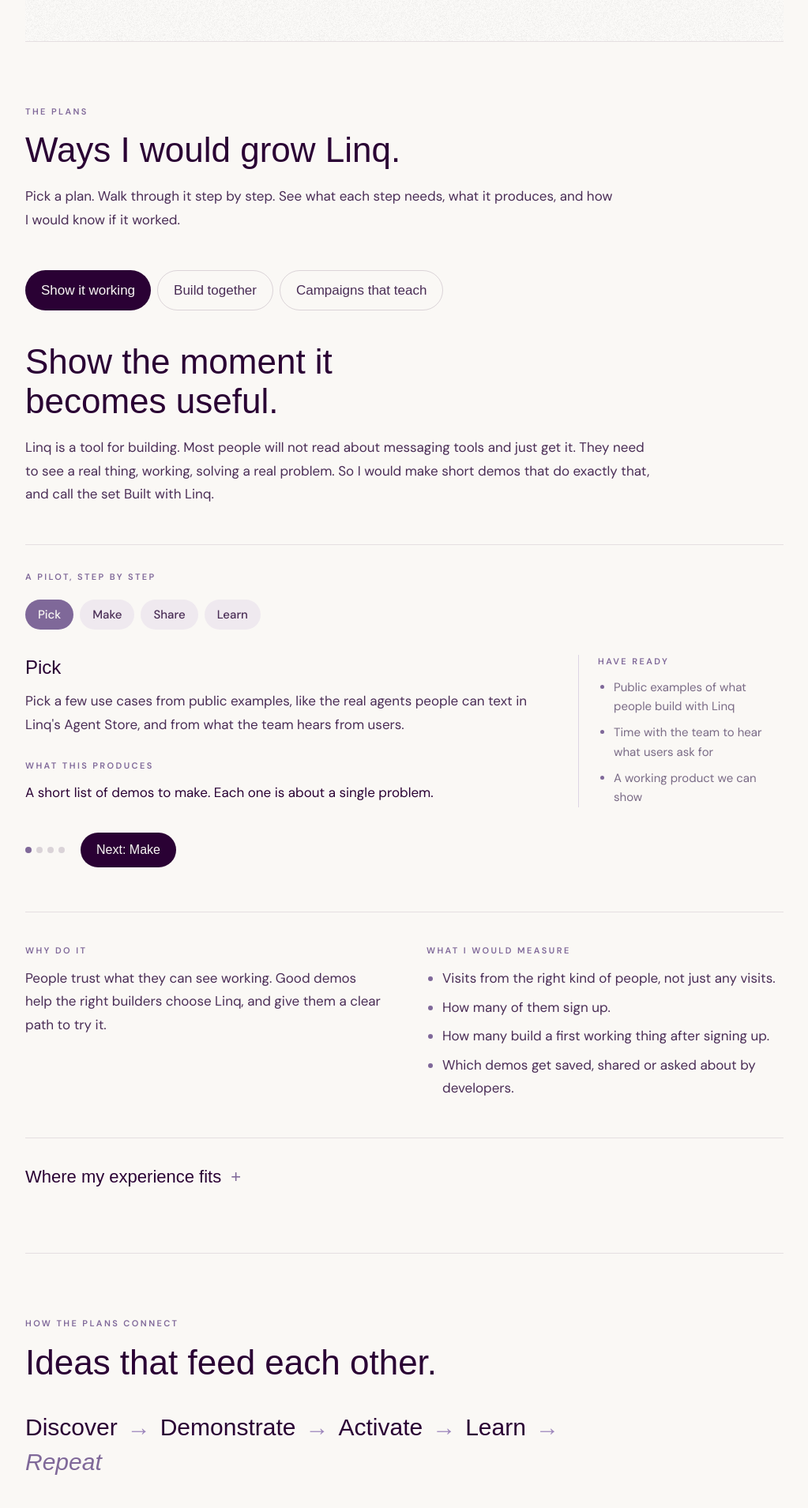
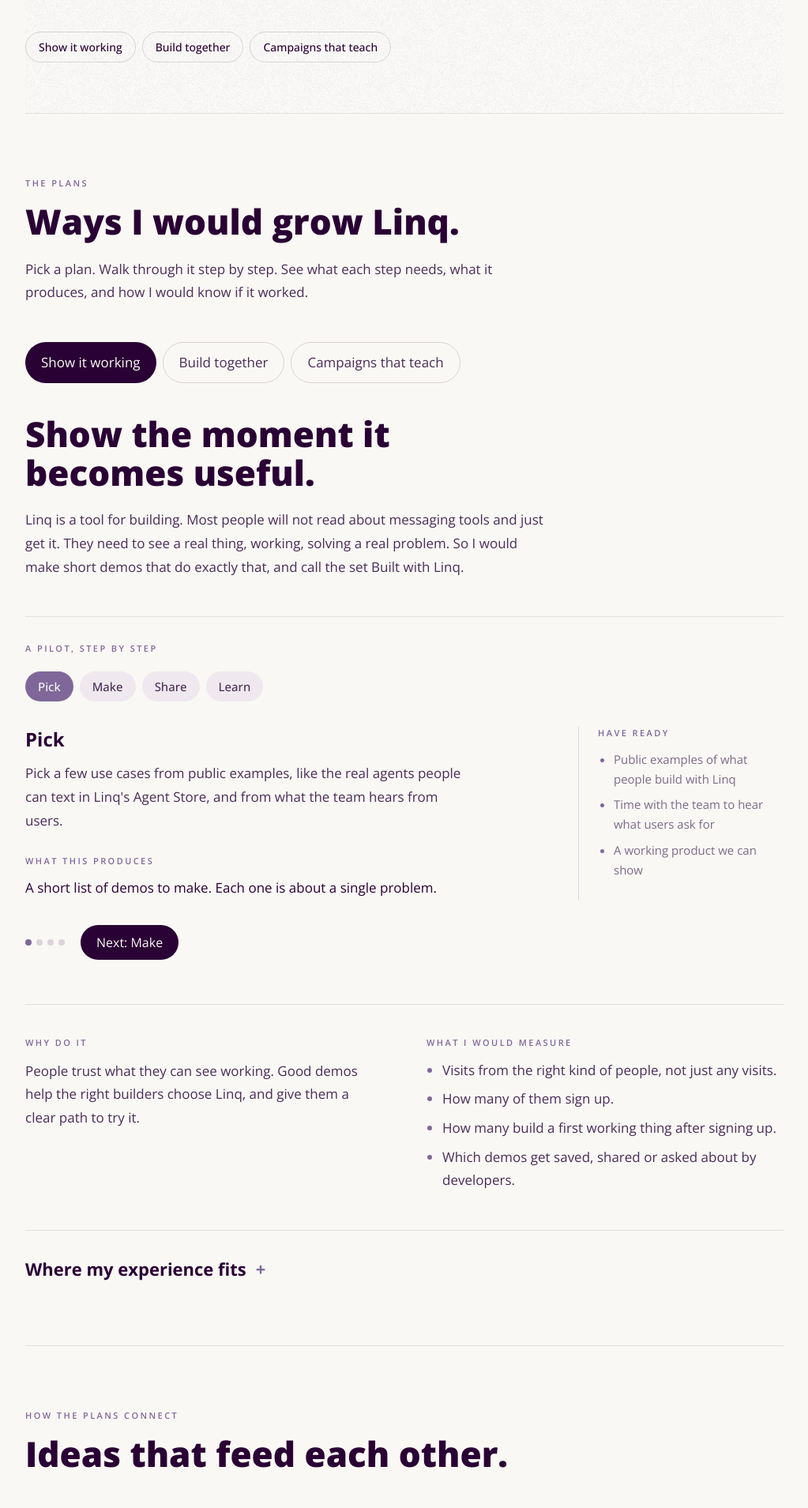
Before and after one commit to Sergio-Pineros/sergiopineros, a Next.js app: page /linq in a window 1280 px wide. Shown: the part 880-2789 px from the top of the page at 79% size, without its empty margins (128-1151 px from the left). Built offline with nearby package versions, Linux system fonts and the light colour scheme; a web font is replaced by a local one.

Commit message:
Linq page: remove Lets talk button and arrows, no italics, Open Sans only

```diff
--- a/app/linq/page.tsx
+++ b/app/linq/page.tsx
@@ -1,8 +1,16 @@
 import type { Metadata } from "next";
+import { Open_Sans } from "next/font/google";
 import Link from "next/link";
 import ReadingProgress from "@/components/linq/ReadingProgress";
 import PlansExplorer from "@/components/linq/PlansExplorer";
 import { LINQ_LINKS, LINQ_PLANS } from "@/lib/linq";
+
+const openSans = Open_Sans({
+  subsets: ["latin"],
+  weight: ["300", "400", "500", "600", "700", "800"],
+  variable: "--font-linq-sans",
+  display: "swap",
+});
 
 export const metadata: Metadata = {
   title: "For Linq: a growth exercise by Sergio Piñeros",
@@ -28,7 +36,7 @@ export const metadata: Metadata = {
 
 function Eyebrow({ children }: { children: React.ReactNode }) {
   return (
-    <p className="font-sans text-[11px] font-semibold uppercase tracking-[0.22em] text-brand-deep">
+    <p className="text-[11px] font-semibold uppercase tracking-[0.22em] text-brand-deep">
       {children}
     </p>
   );
@@ -36,7 +44,7 @@ function Eyebrow({ children }: { children: React.ReactNode }) {
 
 export default function LinqPage() {
   return (
-    <div className="min-h-screen bg-page font-sans text-ink antialiased">
+    <div className={`${openSans.variable} min-h-screen bg-page text-ink antialiased [font-family:var(--font-linq-sans),system-ui,sans-serif]`}>
       <ReadingProgress />
       <a
         href="#plans"
@@ -48,7 +56,7 @@ export default function LinqPage() {
       <header className="mx-auto flex w-full max-w-5xl items-center justify-between px-5 py-6 sm:px-8">
         <Link
           href="/"
-          className="font-serif text-lg text-ink underline-offset-4 transition-colors hover:text-brand-deep hover:underline"
+          className="text-lg font-bold text-ink underline-offset-4 transition-colors hover:text-brand-deep hover:underline"
         >
           Sergio Piñeros
         </Link>
@@ -58,12 +66,6 @@ export default function LinqPage() {
             className="rounded-full px-4 py-2.5 text-[15px] font-medium text-ink-soft transition-colors hover:bg-surface-muted/60 hover:text-ink"
           >
             The plans
-          </a>
-          <a
-            href="#talk"
-            className="rounded-full bg-ink px-5 py-2.5 font-serif text-[16px] text-page transition-colors hover:bg-brand-deep"
-          >
-            Let&apos;s talk
           </a>
         </nav>
       </header>
@@ -83,14 +85,14 @@ export default function LinqPage() {
             <Eyebrow>An independent growth exercise / Linq</Eyebrow>
             <h1
               id="linq-title"
-              className="mt-6 font-serif text-[44px] leading-[1.08] text-ink sm:text-6xl sm:leading-[1.05]"
+              className="mt-6 text-[44px] font-extrabold leading-[1.08] text-ink sm:text-6xl sm:leading-[1.05]"
             >
               Good growth starts with understanding people.
             </h1>
-            <p className="mt-6 font-serif text-[22px] italic leading-[1.45] text-ink-soft sm:text-2xl">
+            <p className="mt-6 text-[22px] font-light leading-[1.45] text-ink-soft sm:text-2xl">
               Work I would do at Linq, and the real jobs and campaigns it comes from.
             </p>
-            <div className="mt-10 space-y-4 text-[17px] leading-[1.75] text-ink-soft">
+            <div className="mt-10 space-y-4 text-[17px] font-light leading-[1.75] text-ink-soft">
               <p>
                 I&apos;m Sergio. I&apos;ve spent the past several years helping small businesses
                 find customers, communicate what makes them different, and put technology to work.
@@ -103,7 +105,7 @@ export default function LinqPage() {
                 why. And each one is tied to something I have already done.
               </p>
             </div>
-            <p className="mt-10 text-sm italic leading-relaxed text-muted">
+            <p className="mt-10 text-sm leading-relaxed text-muted">
               An independent exercise prepared for Linq&apos;s Growth Strategist position. Linq has
               not commissioned, approved or endorsed this page, and the plans are ideas formed from
               public information, not conclusions drawn from internal data.
@@ -126,10 +128,10 @@ export default function LinqPage() {
         <section id="plans" aria-labelledby="plans-title" className="scroll-mt-20 border-t border-ink/10 py-16 sm:py-20">
           <div className="max-w-[68ch]">
             <Eyebrow>The plans</Eyebrow>
-            <h2 id="plans-title" className="mt-4 font-serif text-4xl leading-[1.12] text-ink sm:text-[44px]">
+            <h2 id="plans-title" className="mt-4 text-4xl font-extrabold leading-[1.12] text-ink sm:text-[44px]">
               Ways I would grow Linq.
             </h2>
-            <p className="mt-5 text-[17px] leading-[1.75] text-ink-soft">
+            <p className="mt-5 text-[17px] font-light leading-[1.75] text-ink-soft">
               Pick a plan. Walk through it step by step. See what each step needs, what it
               produces, and how I would know if it worked.
             </p>
@@ -142,25 +144,24 @@ export default function LinqPage() {
         <section aria-labelledby="loop-title" className="border-t border-ink/10 py-16 sm:py-20">
           <div className="max-w-[68ch]">
             <Eyebrow>How the plans connect</Eyebrow>
-            <h2 id="loop-title" className="mt-4 font-serif text-4xl leading-[1.12] text-ink sm:text-[44px]">
+            <h2 id="loop-title" className="mt-4 text-4xl font-extrabold leading-[1.12] text-ink sm:text-[44px]">
               Ideas that feed each other.
             </h2>
             <p
-              className="mt-10 flex flex-wrap items-baseline gap-x-3 gap-y-2 font-serif text-2xl text-ink sm:text-3xl"
+              className="mt-10 flex flex-wrap items-baseline gap-x-4 gap-y-2 text-2xl text-ink sm:text-3xl"
               aria-label="Discover, demonstrate, activate, learn, repeat"
             >
-              {["Discover", "Demonstrate", "Activate", "Learn", "Repeat"].map((word, index, all) => (
-                <span key={word} className="flex items-baseline gap-3">
-                  <span className={index === all.length - 1 ? "italic text-brand-deep" : undefined}>{word}</span>
-                  {index < all.length - 1 ? (
-                    <span aria-hidden="true" className="text-brand">
-                      →
-                    </span>
-                  ) : null}
-                </span>
-              ))}
+              <span className="font-extrabold">Discover</span>
+              <span aria-hidden="true" className="font-light text-brand-deep">·</span>
+              <span className="font-light">Demonstrate</span>
+              <span aria-hidden="true" className="font-light text-brand-deep">·</span>
+              <span className="font-extrabold">Activate</span>
+              <span aria-hidden="true" className="font-light text-brand-deep">·</span>
+              <span className="font-light">Learn</span>
+              <span aria-hidden="true" className="font-light text-brand-deep">·</span>
+              <span className="font-extrabold text-brand-deep">Repeat</span>
             </p>
-            <p className="mt-10 text-[17px] leading-[1.75] text-ink-soft">
+            <p className="mt-10 text-[17px] font-light leading-[1.75] text-ink-soft">
               The plans are one loop, not separate projects. Research finds the real problems.
               Demos make Linq easy to get. Events get people building, not just watching. Campaigns
               turn that interest into people getting started. And what we learn makes the next
@@ -173,10 +174,10 @@ export default function LinqPage() {
         <section id="talk" aria-labelledby="talk-title" className="scroll-mt-20 border-t border-ink/10 py-16 sm:py-20">
           <div className="max-w-[68ch]">
             <Eyebrow>Why Linq, and a little about me</Eyebrow>
-            <h2 id="talk-title" className="mt-4 font-serif text-4xl leading-[1.12] text-ink sm:text-[44px]">
+            <h2 id="talk-title" className="mt-4 text-4xl font-extrabold leading-[1.12] text-ink sm:text-[44px]">
               Let&apos;s talk about growth at Linq.
             </h2>
-            <div className="mt-8 space-y-4 text-[17px] leading-[1.75] text-ink-soft">
+            <div className="mt-8 space-y-4 text-[17px] font-light leading-[1.75] text-ink-soft">
               <p>
                 My work has moved from helping businesses communicate with customers to exploring
                 how technology can make those interactions more natural and useful. That is what
@@ -192,14 +193,14 @@ export default function LinqPage() {
                 technology meets communication.
               </p>
             </div>
-            <p className="mt-12 font-serif text-[26px] leading-snug text-ink sm:text-3xl">
+            <p className="mt-12 text-[26px] font-bold leading-snug text-ink sm:text-3xl">
               I&apos;d love to talk about what we could test together.
             </p>
             <ul className="mt-8 flex flex-wrap gap-3">
               <li>
                 <a
                   href={`mailto:${LINQ_LINKS.email}`}
-                  className="inline-block rounded-full border border-ink/15 px-5 py-2.5 font-serif text-[16px] text-ink-soft transition-colors hover:border-brand/50 hover:text-brand-deep"
+                  className="inline-block rounded-full border border-ink/15 px-5 py-2.5 text-[16px] text-ink-soft transition-colors hover:border-brand/50 hover:text-brand-deep"
                 >
                   {LINQ_LINKS.email}
                 </a>
@@ -209,7 +210,7 @@ export default function LinqPage() {
                   href={LINQ_LINKS.linkedin}
                   target="_blank"
                   rel="noopener noreferrer"
-                  className="inline-block rounded-full border border-ink/15 px-5 py-2.5 font-serif text-[16px] text-ink-soft transition-colors hover:border-brand/50 hover:text-brand-deep"
+                  className="inline-block rounded-full border border-ink/15 px-5 py-2.5 text-[16px] text-ink-soft transition-colors hover:border-brand/50 hover:text-brand-deep"
                 >
                   LinkedIn
                 </a>
@@ -217,7 +218,7 @@ export default function LinqPage() {
               <li>
                 <Link
                   href="/"
-                  className="inline-block rounded-full border border-ink/15 px-5 py-2.5 font-serif text-[16px] text-ink-soft transition-colors hover:border-brand/50 hover:text-brand-deep"
+                  className="inline-block rounded-full border border-ink/15 px-5 py-2.5 text-[16px] text-ink-soft transition-colors hover:border-brand/50 hover:text-brand-deep"
                 >
                   sergiopineros.com
                 </Link>
@@ -239,7 +240,7 @@ export default function LinqPage() {
                 href={LINQ_LINKS.studio}
                 target="_blank"
                 rel="noopener noreferrer"
-                className="font-serif text-xl text-ink underline-offset-4 transition-colors hover:text-brand-deep hover:underline"
+                className="text-xl font-bold text-ink underline-offset-4 transition-colors hover:text-brand-deep hover:underline"
               >
                 Sergio &amp; Co. · Digital Strategy &amp; Creative Work
               </a>
--- a/components/linq/PlansExplorer.tsx
+++ b/components/linq/PlansExplorer.tsx
@@ -30,7 +30,7 @@ export default function PlansExplorer() {
             aria-selected={index === planIndex}
             aria-controls={`panel-${item.id}`}
             onClick={() => choosePlan(index)}
-            className={`rounded-full px-5 py-3 font-serif text-[17px] transition-colors focus:outline-none focus-visible:ring-2 focus-visible:ring-brand ${
+            className={`rounded-full px-5 py-3 text-[17px] transition-colors focus:outline-none focus-visible:ring-2 focus-visible:ring-brand ${
               index === planIndex
                 ? "bg-ink text-page"
                 : "border border-ink/15 bg-transparent text-ink-soft hover:border-brand/60 hover:text-ink"
@@ -47,13 +47,13 @@ export default function PlansExplorer() {
         aria-labelledby={`tab-${plan.id}`}
         className="mt-10"
       >
-        <h3 className="max-w-[22ch] font-serif text-4xl leading-[1.12] text-ink sm:text-[44px]">
+        <h3 className="max-w-[22ch] text-4xl font-extrabold leading-[1.12] text-ink sm:text-[44px]">
           {plan.title}
         </h3>
-        <p className="mt-5 max-w-[68ch] text-[17px] leading-[1.75] text-ink-soft">{plan.intro}</p>
+        <p className="mt-5 max-w-[68ch] text-[17px] font-light leading-[1.75] text-ink-soft">{plan.intro}</p>
 
         <div className="mt-12 border-t border-ink/10 pt-8">
-          <p className="font-sans text-[11px] font-semibold uppercase tracking-[0.22em] text-brand-deep">
+          <p className="text-[11px] font-semibold uppercase tracking-[0.22em] text-brand-deep">
             A pilot, step by step
           </p>
           <div className="mt-5 flex flex-wrap gap-2" role="tablist" aria-label="Pilot steps">
@@ -76,17 +76,17 @@ export default function PlansExplorer() {
 
           <div className="mt-8 grid gap-10 lg:grid-cols-[minmax(0,1fr)_260px] lg:gap-16">
             <div className="max-w-[62ch]">
-              <h4 className="font-serif text-2xl text-ink">{step.name}</h4>
-              <p className="mt-3 text-[17px] leading-[1.75] text-ink-soft">{step.text}</p>
+              <h4 className="text-2xl font-bold text-ink">{step.name}</h4>
+              <p className="mt-3 text-[17px] font-light leading-[1.75] text-ink-soft">{step.text}</p>
               <div className="mt-7 space-y-3">
-                <p className="font-sans text-[11px] font-semibold uppercase tracking-[0.22em] text-brand-deep">
+                <p className="text-[11px] font-semibold uppercase tracking-[0.22em] text-brand-deep">
                   What this produces
                 </p>
                 <p className="text-[17px] leading-[1.7] text-ink">{step.produces}</p>
               </div>
             </div>
             <aside aria-label="What to have ready" className="lg:border-l lg:border-brand/30 lg:pl-6">
-              <p className="font-sans text-[11px] font-semibold uppercase tracking-[0.22em] text-brand-deep">
+              <p className="text-[11px] font-semibold uppercase tracking-[0.22em] text-brand-deep">
                 Have ready
               </p>
               <ul className="mt-3 list-disc space-y-2 pl-5 text-[15px] leading-[1.65] text-muted marker:text-brand-deep">
@@ -110,7 +110,7 @@ export default function PlansExplorer() {
               <button
                 type="button"
                 onClick={() => setStepIndex(stepIndex - 1)}
-                className="rounded-full border border-ink/15 px-5 py-2.5 font-serif text-[16px] text-ink-soft transition-colors hover:border-brand/60 hover:text-ink focus:outline-none focus-visible:ring-2 focus-visible:ring-brand"
+                className="rounded-full border border-ink/15 px-5 py-2.5 text-[16px] text-ink-soft transition-colors hover:border-brand/60 hover:text-ink focus:outline-none focus-visible:ring-2 focus-visible:ring-brand"
               >
                 Back: {plan.steps[stepIndex - 1].name}
               </button>
@@ -119,25 +119,25 @@ export default function PlansExplorer() {
               <button
                 type="button"
                 onClick={() => setStepIndex(stepIndex + 1)}
-                className="rounded-full bg-ink px-5 py-2.5 font-serif text-[16px] text-page transition-colors hover:bg-brand-deep focus:outline-none focus-visible:ring-2 focus-visible:ring-brand"
+                className="rounded-full bg-ink px-5 py-2.5 text-[16px] text-page transition-colors hover:bg-brand-deep focus:outline-none focus-visible:ring-2 focus-visible:ring-brand"
               >
                 Next: {plan.steps[stepIndex + 1].name}
               </button>
             ) : (
-              <p className="font-serif text-[16px] italic text-muted">That is the full pilot.</p>
+              <p className="text-[16px] text-muted">That is the full pilot.</p>
             )}
           </div>
         </div>
 
         <div className="mt-14 grid gap-10 border-t border-ink/10 pt-10 md:grid-cols-2 md:gap-14">
           <div>
-            <p className="font-sans text-[11px] font-semibold uppercase tracking-[0.22em] text-brand-deep">
+            <p className="text-[11px] font-semibold uppercase tracking-[0.22em] text-brand-deep">
               Why do it
             </p>
-            <p className="mt-3 text-[17px] leading-[1.75] text-ink-soft">{plan.goal}</p>
+            <p className="mt-3 text-[17px] font-light leading-[1.75] text-ink-soft">{plan.goal}</p>
           </div>
           <div>
-            <p className="font-sans text-[11px] font-semibold uppercase tracking-[0.22em] text-brand-deep">
+            <p className="text-[11px] font-semibold uppercase tracking-[0.22em] text-brand-deep">
               What I would measure
             </p>
             <ul className="mt-3 list-disc space-y-2 pl-5 text-[17px] leading-[1.7] text-ink-soft marker:text-brand-deep">
@@ -154,7 +154,7 @@ export default function PlansExplorer() {
             aria-expanded={experienceOpen}
             aria-controls={`experience-${plan.id}`}
             onClick={() => setExperienceOpen((open) => !open)}
-            className="flex items-center gap-3 font-serif text-[22px] text-ink transition-colors hover:text-brand-deep focus:outline-none focus-visible:ring-2 focus-visible:ring-brand"
+            className="flex items-center gap-3 text-[22px] font-bold text-ink transition-colors hover:text-brand-deep focus:outline-none focus-visible:ring-2 focus-visible:ring-brand"
           >
             {plan.experienceTitle}
             <span aria-hidden="true" className="text-brand-deep">
```
